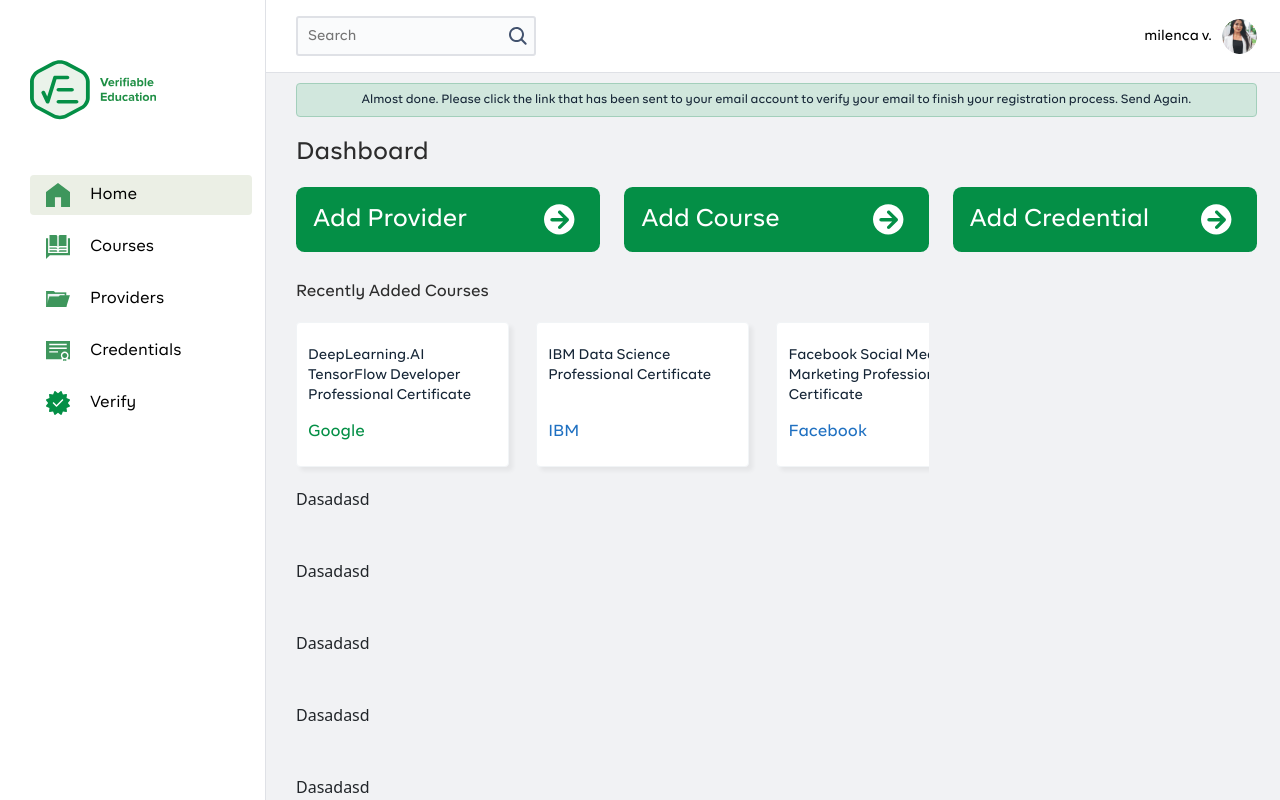
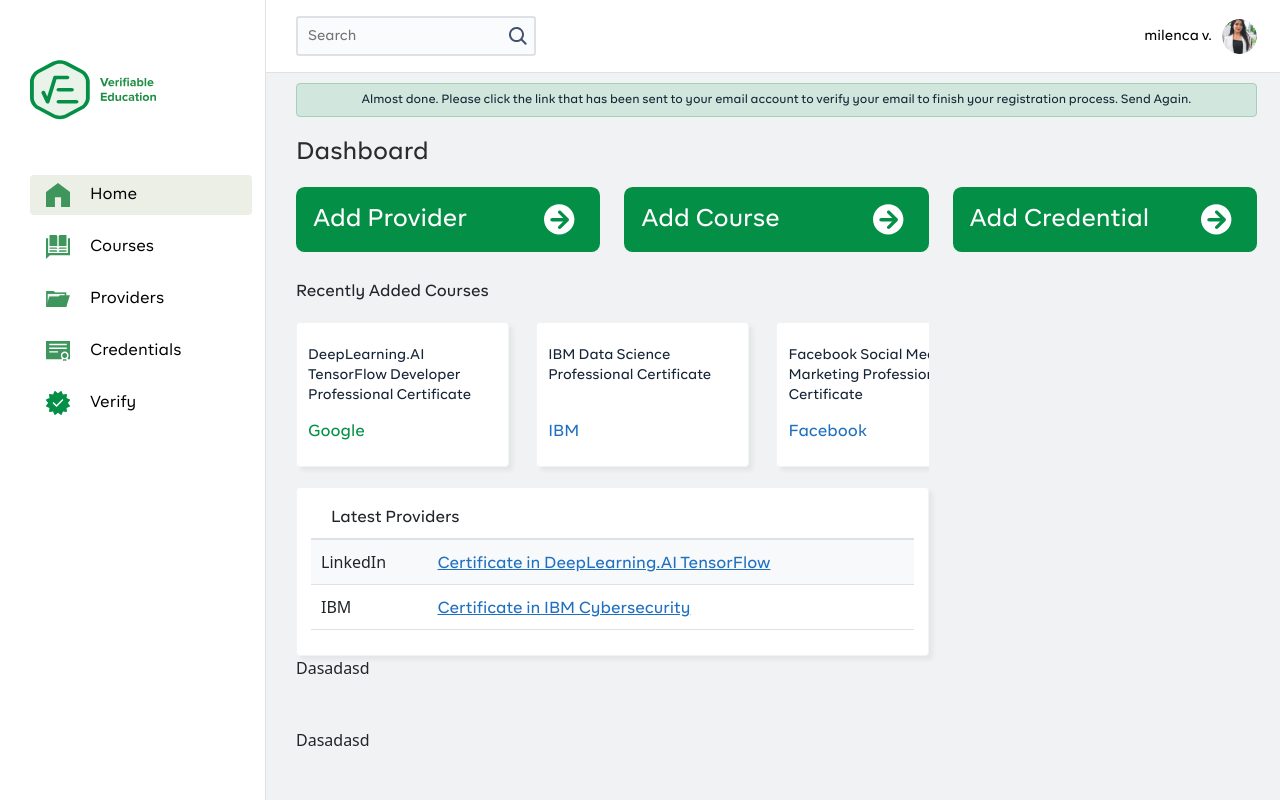
Before and after one commit to scimitar19/Angular-assignment, a React (Create React App) app: page /dashboard in a window 1280 px wide. Built offline with nearby package versions, Linux system fonts and the light colour scheme; a small style sheet from the web is missing.

Commit message:
provider  setion added

```diff
--- a/src/App.scss
+++ b/src/App.scss
@@ -21,3 +21,10 @@
    width: 0px;
    display: none;
 }
+.boxWithShadow {
+   background: #FFFFFF;
+   border: 1px solid #F1F4F6;
+   box-sizing: border-box;
+   box-shadow: 4px 4px 4px rgba(0, 0, 0, 0.05);
+   border-radius: 4px
+}
--- a/src/components/Heading/heading.module.scss
+++ b/src/components/Heading/heading.scss
@@ -10,3 +10,11 @@
     padding: 20px  0px;
 
 }
+.appSubHeading{
+    font-family: BR Firma;
+    font-style: normal;
+    font-weight: 500;
+    font-size: 16px !important;
+    line-height: 20px;
+    padding: 20px  0px;
+ }
--- a/src/components/Heading/index.tsx
+++ b/src/components/Heading/index.tsx
@@ -1,6 +1,6 @@
 import React from "react";
 import Box from "../Box";
-import Style from "./heading.module.scss";
+import "./heading.scss";
 interface Props {
     classes ?: string;
     text ?:string
@@ -9,7 +9,7 @@
 
     return (
        <>
-        <Box className = {`${classes}  ${Style.heading} `}>
+        <Box className = {`${classes}`}>
             {text}
         </Box>
        </>
--- /dev/null
+++ b/src/pages/Dashboard/Porvider/index.tsx
@@ -0,0 +1,32 @@
+import React from "react";
+import Box from "../../../components/Box";
+import Heading from "../../../components/Heading";
+import Style from "./provider.module.scss";
+const Provider: React.FC = (props) => {
+  return (
+    <>
+      <Box className={`boxWithShadow ${Style.mainBox}`}>
+        <Heading
+          text="Latest Providers"
+          classes={`appSubHeading  ${Style.heading}`}
+        />
+        <Box className={`${Style.rowOne}`}>
+          <Box className={`${Style.one}`}>LinkedIn</Box>
+          <Box className={`${Style.two}`}>
+            <a className={`${Style.text}`}>
+              Certificate in DeepLearning.AI TensorFlow
+            </a>
+          </Box>
+        </Box>
+        <Box className={`${Style.rowOne} ${Style.backgroundWhite}`}>
+          <Box className={`${Style.one}`}>IBM</Box>
+          <Box className={`${Style.two}`}>
+            <a className={`${Style.text}`}>Certificate in IBM Cybersecurity </a>
+          </Box>
+        </Box>
+      </Box>
+    </>
+  );
+};
+
+export default Provider;
--- /dev/null
+++ b/src/pages/Dashboard/Porvider/provider.module.scss
@@ -0,0 +1,39 @@
+@import "./../../../variables.scss";
+
+.mainBox{
+    padding-left: 14px ;
+    padding-right: 14px ;
+    padding-bottom: 25px;
+    .heading {
+        padding-bottom: 10px;
+        padding-left: 20px;
+        border-bottom: 2px solid #DEE2E6;
+
+    }
+    .rowOne {
+        background: #F8F9FA;
+        border-bottom: 1px solid #DEE2E6;
+        display: flex;
+        padding: 10px;
+        .text {
+            font-family: BR Firma;
+            font-style: normal;
+            font-weight: 500;
+            font-size: 16px;
+            line-height: 20px;
+            text-decoration-line: underline;
+            color: $colorBlue;
+
+        }
+        .one {
+            width: 20%;
+        }
+        .two {
+            width: 80%;
+        }
+    }
+
+    .backgroundWhite {
+        background-color: white;
+    }
+}
--- a/src/pages/Dashboard/index.tsx
+++ b/src/pages/Dashboard/index.tsx
@@ -5,13 +5,14 @@
 import Card from "./Card";
 import DashboardCourses from "./Courses";
 import Style from "./dashboard.module.scss";
+import Provider from "./Porvider";
 const Dashboard : React.FC = (props) => {
 
     return (
        <>
         <Box className = "">
             <Alert />
-            <Heading  text = "Dashboard"/>
+            <Heading  text = "Dashboard" classes = {'heading'}/>
             <Box className = "row">
                 <Box className = "col-md-4">
                     <Card text = {'Add Provider'}/>
@@ -26,9 +27,13 @@
 
             <Box className = "row">
                 <Box className = "col-md-8">
-                    <Heading  text = "Recently Added Courses" classes = {`${Style.midLevelHeading}`}/>
+                    <Heading  text = "Recently Added Courses" classes = {`appSubHeading`}/>
 
                     <DashboardCourses/>
+
+                    <Provider/>
+
+
                 </Box>
                 <Box className = "col-md-4">
 
```
